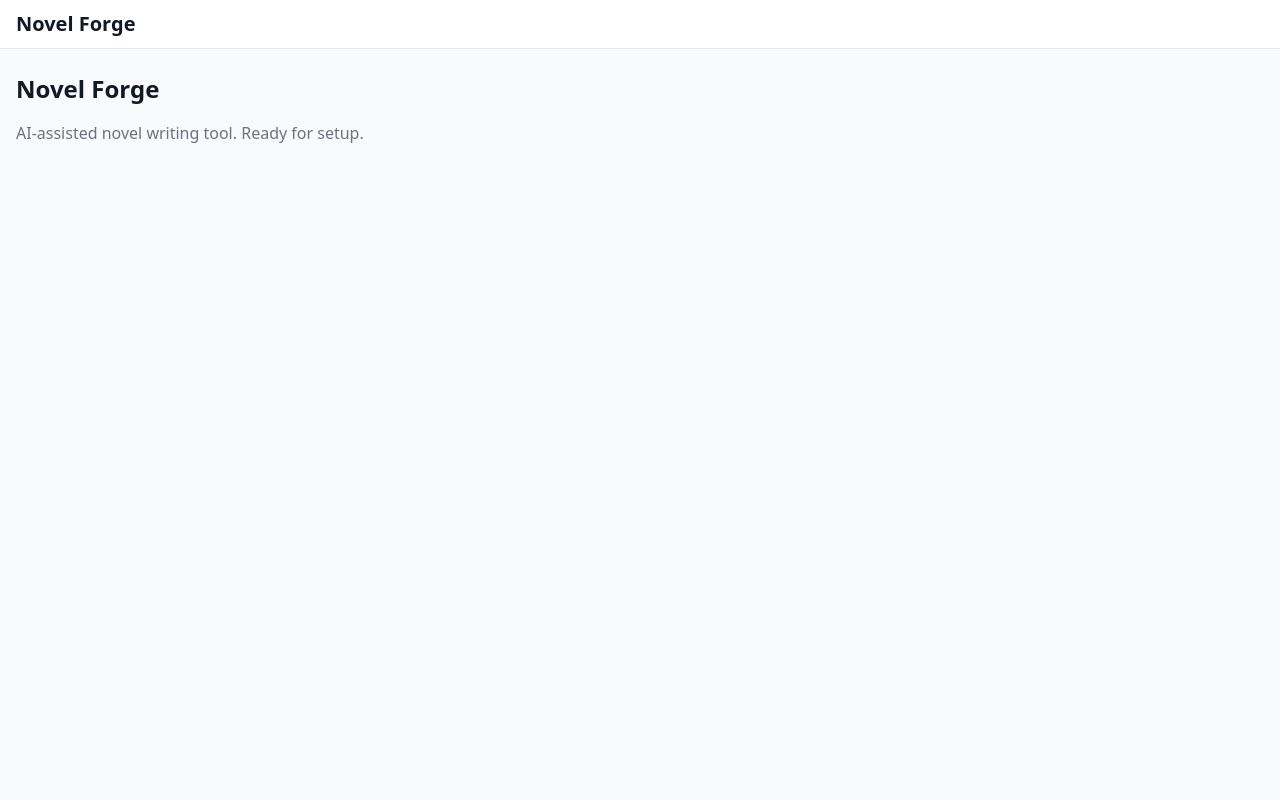
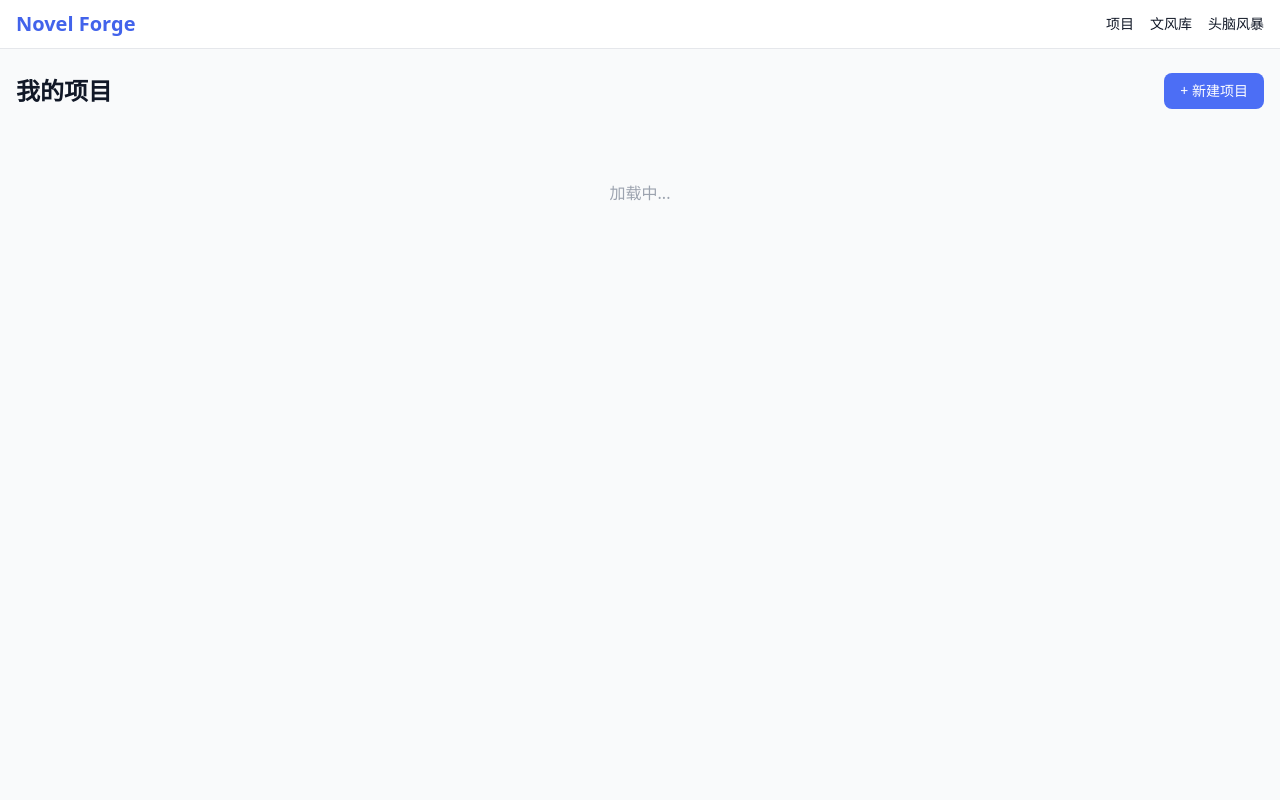
Before and after one commit to sihan-shen/AI-Novel-Generation, a FastAPI app: page / in a window 1280 px wide. Run offline with FastAPI, Linux system fonts and the light colour scheme; some libraries are stand-ins or nearby versions.

Commit message:
phase-1: base template with Tailwind + HTMX

```diff
--- a/app/main.py
+++ b/app/main.py
@@ -20,7 +20,7 @@ def on_startup():
 
 @app.get("/", response_class=HTMLResponse)
 async def dashboard(request: Request):
-    return templates.TemplateResponse("dashboard.html", {"request": request})
+    return templates.TemplateResponse(request, "dashboard.html", {"request": request})
 
 
 if __name__ == "__main__":
--- /dev/null
+++ b/app/templates/base.html
@@ -0,0 +1,36 @@
+<!DOCTYPE html>
+<html lang="zh-CN" class="h-full">
+<head>
+    <meta charset="UTF-8">
+    <meta name="viewport" content="width=device-width, initial-scale=1.0">
+    <title>{% block title %}AI Novel Tool{% endblock %}</title>
+    <script src="https://unpkg.com/htmx.org@1.9.12"></script>
+    <script src="https://cdn.tailwindcss.com"></script>
+    <script>
+        tailwind.config = {
+            theme: {
+                extend: {
+                    colors: {
+                        primary: { 50: '#f0f4ff', 100: '#dbe4ff', 200: '#bac8ff', 300: '#91a7ff', 400: '#748ffc', 500: '#5c7cfa', 600: '#4c6ef5', 700: '#4263eb', 800: '#3b5bdb', 900: '#364fc7' },
+                    }
+                }
+            }
+        }
+    </script>
+</head>
+<body class="h-full bg-gray-50 text-gray-900">
+    <nav class="bg-white border-b border-gray-200 px-4 py-2.5">
+        <div class="flex items-center justify-between max-w-7xl mx-auto">
+            <a href="/" class="text-xl font-bold text-primary-700">Novel Forge</a>
+            <div class="flex items-center space-x-4 text-sm">
+                <a href="/" class="hover:text-primary-600">项目</a>
+                <a href="/styles" class="hover:text-primary-600">文风库</a>
+                <a href="/brainstorm" class="hover:text-primary-600">头脑风暴</a>
+            </div>
+        </div>
+    </nav>
+    <main class="max-w-7xl mx-auto px-4 py-6">
+        {% block content %}{% endblock %}
+    </main>
+</body>
+</html>
--- a/app/templates/dashboard.html
+++ b/app/templates/dashboard.html
@@ -1,20 +1,15 @@
-<!DOCTYPE html>
-<html lang="zh-CN">
-<head>
-    <meta charset="UTF-8">
-    <meta name="viewport" content="width=device-width, initial-scale=1.0">
-    <title>Novel Forge</title>
-    <script src="https://cdn.tailwindcss.com"></script>
-</head>
-<body class="bg-gray-50 text-gray-900">
-    <nav class="bg-white border-b border-gray-200 px-4 py-2.5">
-        <div class="flex items-center justify-between max-w-7xl mx-auto">
-            <a href="/" class="text-xl font-bold text-primary-700">Novel Forge</a>
-        </div>
-    </nav>
-    <main class="max-w-7xl mx-auto px-4 py-6">
-        <h1 class="text-2xl font-bold mb-4">Novel Forge</h1>
-        <p class="text-gray-500">AI-assisted novel writing tool. Ready for setup.</p>
-    </main>
-</body>
-</html>
+{% extends "base.html" %}
+{% block title %}项目列表 - Novel Forge{% endblock %}
+{% block content %}
+<div class="flex items-center justify-between mb-6">
+    <h1 class="text-2xl font-bold">我的项目</h1>
+    <button hx-get="/projects/new" hx-target="body" hx-swap="beforeend"
+            class="bg-primary-600 text-white px-4 py-2 rounded-lg hover:bg-primary-700 text-sm">
+        + 新建项目
+    </button>
+</div>
+<div id="project-list" class="grid grid-cols-1 md:grid-cols-2 lg:grid-cols-3 gap-4"
+     hx-get="/projects/list" hx-trigger="load" hx-swap="innerHTML">
+    <div class="col-span-full text-center py-12 text-gray-400">加载中...</div>
+</div>
+{% endblock %}
```
